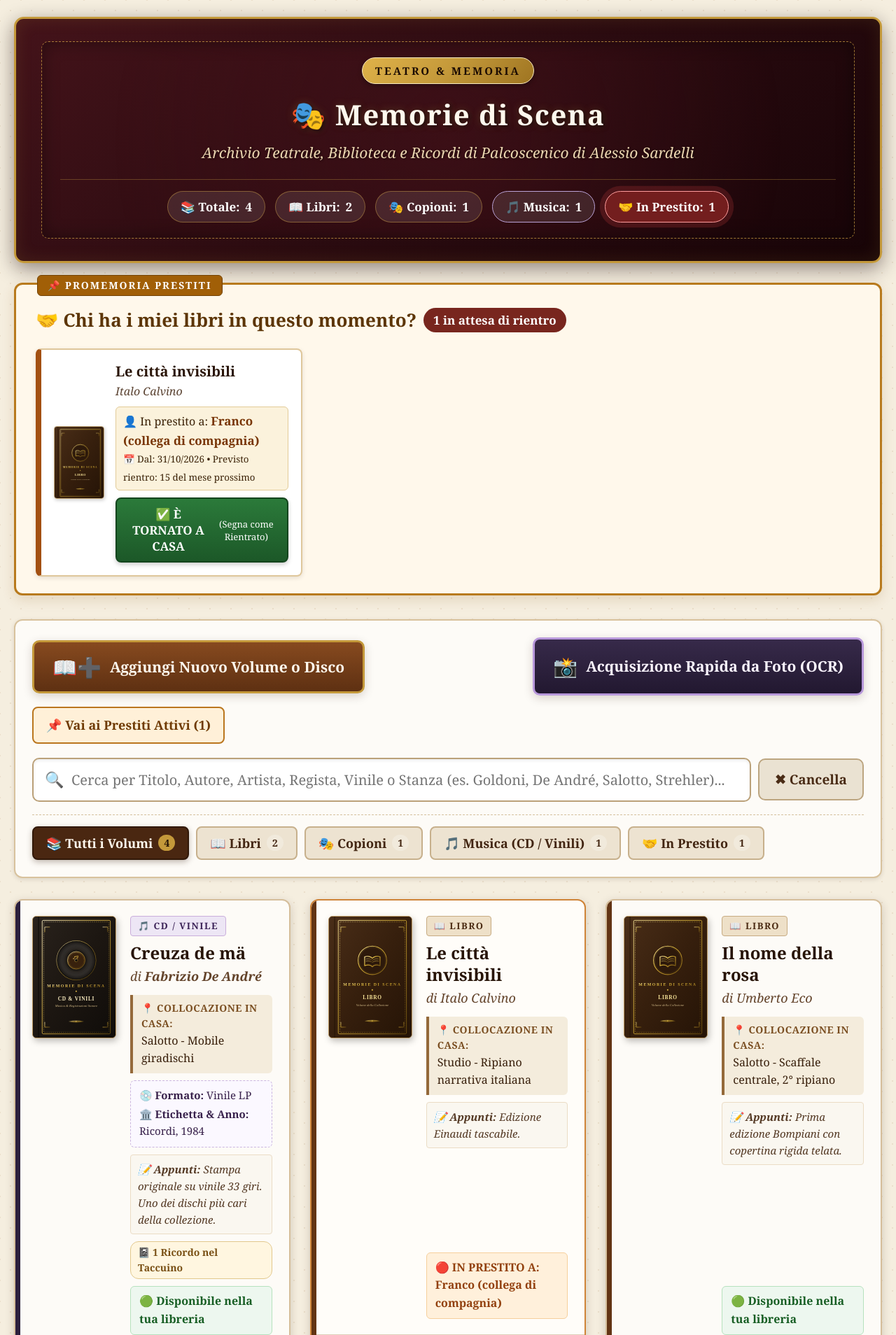
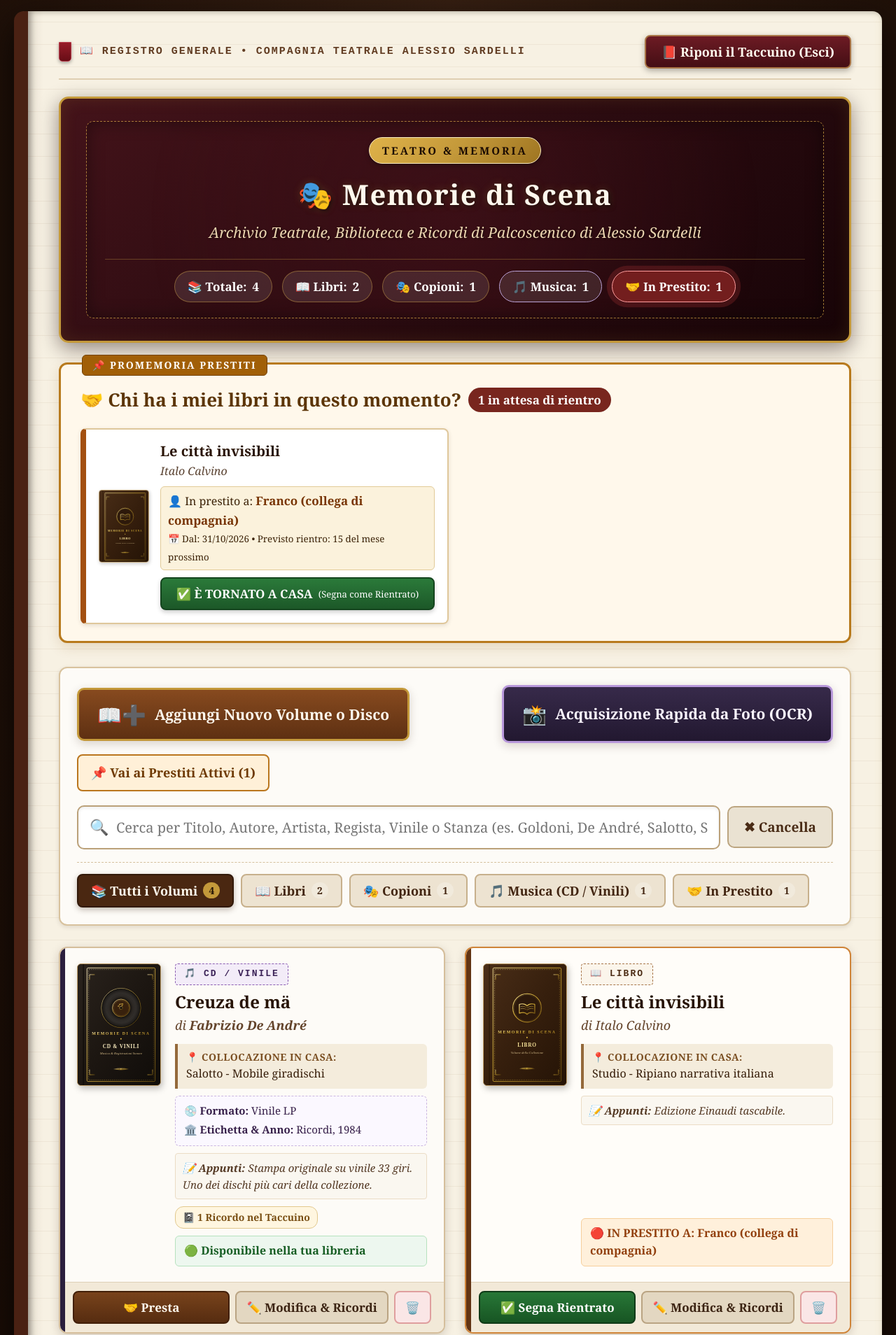
Before and after one commit to diego-costanzo/memorie-di-scena, a Flask app: page / in a window 1280 px wide. Shown: the top 1908 px of the page at 70% size. Run offline with Flask 3, Linux system fonts and the light colour scheme; data comes from the database, SQL or seed files in the repository; some libraries are stand-ins or nearby versions.

Commit message:
feat: Metamorfosi Taccuino di Scena artigianale, modalita kiosk a finestra pura e chiusura pulita

```diff
--- a/app.py
+++ b/app.py
@@ -741,6 +741,19 @@ def elimina_appunto(appunto_id):
     return redirect(url_for("index"))
 
 
+@app.route("/api/chiudi", methods=["POST"])
+def chiudi_applicazione():
+    """Arresto pulito e sicuro dell'applicazione dal pulsante 'Riponi il Taccuino'."""
+    def termina():
+        import time, signal
+        time.sleep(0.6)
+        os.kill(os.getpid(), signal.SIGTERM)
+
+    import threading
+    threading.Thread(target=termina, daemon=True).start()
+    return jsonify({"success": True, "messaggio": "Arrivederci Signor Alessio!"})
+
+
 if __name__ == "__main__":
     init_db()
     # Esecuzione rigorosa su interfaccia locale di loopback e senza debug mode
--- a/static/css/style.css
+++ b/static/css/style.css
@@ -57,24 +57,99 @@
 
 body {
   font-family: var(--font-serif);
-  background-color: var(--bg-page);
-  background-image: radial-gradient(#ebdfcb 1px, transparent 1px), radial-gradient(#ebdfcb 1px, #f5eedf 1px);
-  background-size: 30px 30px;
-  background-position: 0 0, 15px 15px;
-  color: var(--leather-dark);
+  background-color: #21120a;
+  background-image:
+    radial-gradient(ellipse at center top, #361f12 0%, #160a04 100%),
+    repeating-linear-gradient(45deg, rgba(0,0,0,0.04) 0px, rgba(0,0,0,0.04) 2px, transparent 2px, transparent 10px);
+  color: #26150a;
   font-size: 19px;
   line-height: 1.6;
   min-height: 100vh;
   display: flex;
   flex-direction: column;
+  padding: 16px 20px 40px 20px;
 }
 
-/* Contenitore Principale */
+/* ==========================================================================
+   IL TACCUINO DI PALCOSCENICO (Registro Aperto sul Tavolo di Scena)
+   ========================================================================== */
 .app-container {
-  max-width: 1320px;
+  max-width: 1360px;
   margin: 0 auto;
-  padding: 24px 20px 80px 20px;
+  padding: 34px 44px 80px 44px;
   width: 100%;
+  background-color: #f7f1e3;
+  background-image:
+    linear-gradient(90deg, rgba(74, 32, 17, 0.08) 0px, transparent 22px),
+    repeating-linear-gradient(0deg, transparent, transparent 31px, rgba(195, 175, 145, 0.16) 31px, rgba(195, 175, 145, 0.16) 32px);
+  border-radius: 14px;
+  border-left: 20px solid #4a2113;
+  box-shadow:
+    0 18px 50px rgba(0, 0, 0, 0.75),
+    inset 4px 0 8px rgba(0, 0, 0, 0.35),
+    inset -4px 0 12px rgba(212, 175, 55, 0.05);
+  position: relative;
+}
+
+/* Barra superiore del taccuino con nastro segnalibro e tasto di chiusura */
+.taccuino-top-bar {
+  display: flex;
+  align-items: center;
+  justify-content: space-between;
+  margin-bottom: 24px;
+  padding-bottom: 14px;
+  border-bottom: 2px solid #dfcfb2;
+  flex-wrap: wrap;
+  gap: 12px;
+}
+
+.taccuino-tag {
+  display: flex;
+  align-items: center;
+  gap: 12px;
+}
+
+.segnalibro-nastro {
+  display: inline-block;
+  width: 18px;
+  height: 28px;
+  background: linear-gradient(180deg, #961c28 0%, #680d16 100%);
+  border-radius: 0 0 5px 5px;
+  box-shadow: 0 2px 5px rgba(0, 0, 0, 0.35);
+  border: 1px solid #b83d4c;
+}
+
+.taccuino-tag-testo {
+  font-family: 'Courier New', Courier, monospace;
+  font-size: 15px;
+  letter-spacing: 2px;
+  text-transform: uppercase;
+  color: #613c22;
+  font-weight: bold;
+}
+
+.btn-riponi-taccuino {
+  background: linear-gradient(180deg, #6d1b24 0%, #440e14 100%);
+  color: #fff9ed;
+  border: 2px solid #a87445;
+  border-radius: 8px;
+  padding: 10px 22px;
+  font-family: var(--font-serif);
+  font-size: 18px;
+  font-weight: bold;
+  cursor: pointer;
+  display: inline-flex;
+  align-items: center;
+  gap: 8px;
+  box-shadow: 0 3px 8px rgba(0, 0, 0, 0.3);
+  transition: all 0.15s ease;
+}
+
+.btn-riponi-taccuino:hover {
+  background: linear-gradient(180deg, #872530 0%, #59141c 100%);
+  border-color: #dfb249;
+  transform: translateY(-1px);
+  box-shadow: 0 5px 12px rgba(0, 0, 0, 0.4);
 }
 
 /* --------------------------------------------------------------------------
@@ -616,32 +691,35 @@ body {
 
 .badge-tipo {
   display: inline-block;
+  font-family: 'Courier New', Courier, monospace;
   font-size: 13px;
   font-weight: bold;
-  letter-spacing: 1.5px;
+  letter-spacing: 2px;
   text-transform: uppercase;
-  padding: 3px 10px;
+  padding: 4px 12px;
   border-radius: 4px;
   margin-bottom: 8px;
   align-self: flex-start;
+  border: 1.5px dashed currentColor;
 }
 
 .badge-tipo.libro {
-  background: #eee0c8;
+  background: #fbf5eb;
   color: #4b2b13;
-  border: 1px solid #c7ab82;
+  border-color: #a8764a;
 }
 
 .badge-tipo.copione {
-  background: #f8e1e4;
+  background: #faeaed;
   color: #7b1220;
-  border: 1px solid #dca4ac;
+  border-color: #c93b4f;
+  transform: rotate(-1deg);
 }
 
 .badge-tipo.musica {
-  background: #ede6f5;
+  background: #f3ecf8;
   color: #3b2257;
-  border: 1px solid #caaedb;
+  border-color: #8c5eb3;
 }
 
 .libro-titolo {
--- a/static/js/app.js
+++ b/static/js/app.js
@@ -525,3 +525,42 @@ function aggiornaCampiTipoOcr() {
     if (labelAutore) labelAutore.textContent = 'Artista / Gruppo / Cantante';
   }
 }
+
+
+
+// ==============================================================================
+// GESTIONE CHIUSURA APPLICAZIONE (RIPONI IL TACCUINO)
+// ==============================================================================
+function apriModalChiudi() {
+  const modal = document.getElementById('modalChiudiApp');
+  if (modal) {
+    modal.classList.add('active');
+    document.body.style.overflow = 'hidden';
+  }
+}
+
+function eseguiChiusuraApp() {
+  const stato = document.getElementById('stato-chiusura');
+  const azioni = document.getElementById('azioni-chiusura');
+  if (stato) stato.style.display = 'block';
+  if (azioni) azioni.style.display = 'none';
+
+  fetch('/api/chiudi', {
+    method: 'POST',
+    headers: { 'Content-Type': 'application/json' }
+  }).then(() => {
+    setTimeout(() => {
+      window.close();
+      // Schermata di saluto rassicurante se la finestra kiosk non si chiude automaticamente da JS
+      document.body.innerHTML = `
+        <div style="display:flex; flex-direction:column; align-items:center; justify-content:center; height:100vh; background:#1b0e07; color:#fbf5ea; font-family:'Georgia',serif; text-align:center; padding:24px;">
+          <h1 style="font-size:46px; color:#dfb249; margin-bottom:18px;">🎭 Memorie di Scena</h1>
+          <p style="font-size:26px; color:#ebd6b0; max-width:680px; line-height:1.5;">Il Taccuino è stato riposto con cura e il sistema è a riposo.</p>
+          <p style="font-size:20px; color:#c3a88c; margin-top:24px; font-style:italic;">A presto, Signor Alessio!</p>
+        </div>
+      `;
+    }, 400);
+  }).catch(() => {
+    window.close();
+  });
+}
--- a/templates/index.html
+++ b/templates/index.html
@@ -9,6 +9,19 @@
 <body>
 
   <div class="app-container">
+
+    <!-- ====================================================================
+         TESTATA DEL TACCUINO DI PALCOSCENICO (Nastro Segnalibro & Tasto Riponi)
+         ==================================================================== -->
+    <div class="taccuino-top-bar">
+      <div class="taccuino-tag">
+        <span class="segnalibro-nastro"></span>
+        <span class="taccuino-tag-testo">📖 REGISTRO GENERALE &bull; COMPAGNIA TEATRALE ALESSIO SARDELLI</span>
+      </div>
+      <button type="button" class="btn-riponi-taccuino" onclick="apriModalChiudi()" title="Chiudi l'archivio e riponi il taccuino">
+        <span>📕 Riponi il Taccuino (Esci)</span>
+      </button>
+    </div>
 
     <!-- ====================================================================
          INTESTAZIONE PRINCIPALE
@@ -722,6 +735,38 @@
   </div>
 
 
+  <!-- ====================================================================
+       MODALE 5: CONFERMA RIPONI IL TACCUINO (CHIUSURA APPLICAZIONE)
+       ==================================================================== -->
+  <div class="modal-overlay" id="modalChiudiApp">
+    <div class="modal-window" style="max-width: 540px;">
+      <header class="modal-header" style="background: linear-gradient(145deg, #44131a 0%, #1f080c 100%);">
+        <h2 class="modal-title">📕 Riponi il Taccuino di Scena</h2>
+        <button type="button" class="btn-chiudi-modal" onclick="chiudiModali()">&times;</button>
+      </header>
+      <div class="modal-body" style="text-align: center; padding: 32px 28px;">
+        <p style="font-size: 24px; color: #2a1508; font-weight: bold; margin-bottom: 12px;">
+          Vuoi chiudere l'archivio per oggi?
+        </p>
+        <p style="font-size: 18px; color: #5a3418; margin-bottom: 28px; line-height: 1.5;">
+          Tutti i tuoi copioni, volumi, prestiti e ricordi sono salvati al sicuro sul tuo computer.
+        </p>
+        <div id="stato-chiusura" style="display: none; font-size: 20px; color: #175e24; font-weight: bold; margin-bottom: 20px;">
+          ⏳ Taccuino riposto con cura... A presto, Alessio!
+        </div>
+        <div class="modal-actions" id="azioni-chiusura" style="justify-content: center; gap: 16px;">
+          <button type="button" class="btn-salva-grande" style="background: linear-gradient(180deg, #7c1a26 0%, #480d14 100%); border-color: #31080d;" onclick="eseguiChiusuraApp()">
+            📕 SÌ, RIPONI E CHIUDI
+          </button>
+          <button type="button" class="btn-annulla" onclick="chiudiModali()">
+            Continua a Sfogliare
+          </button>
+        </div>
+      </div>
+    </div>
+  </div>
+
+
   <!-- Logica JavaScript Esterna (Ottimizzata per la cache del browser) -->
   <script src="{{ url_for('static', filename='js/app.js') }}"></script>
 </body>
```
Also changed, not shown: other parts of static/css/style.css (+22 -16 lines), templates/acquisizione_ocr.html (+17 -12 lines), README.md, 3 other files.
